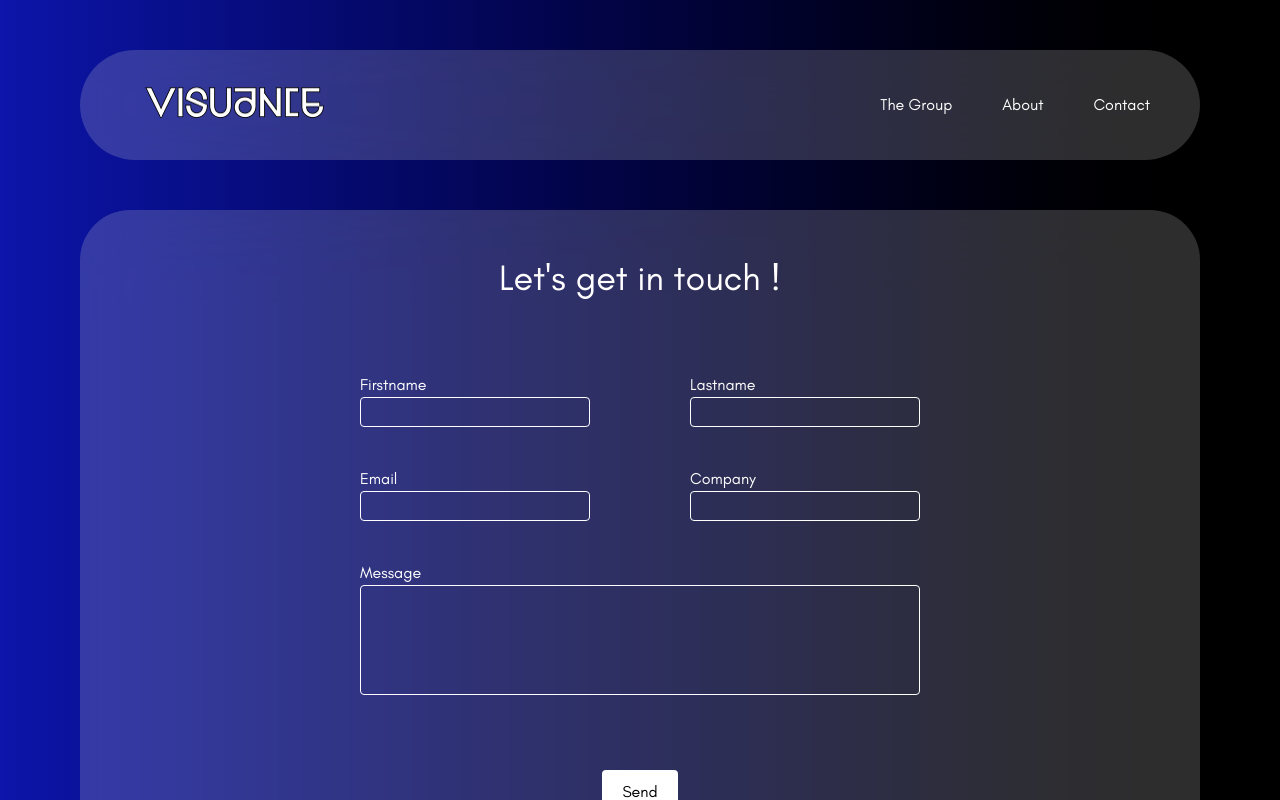
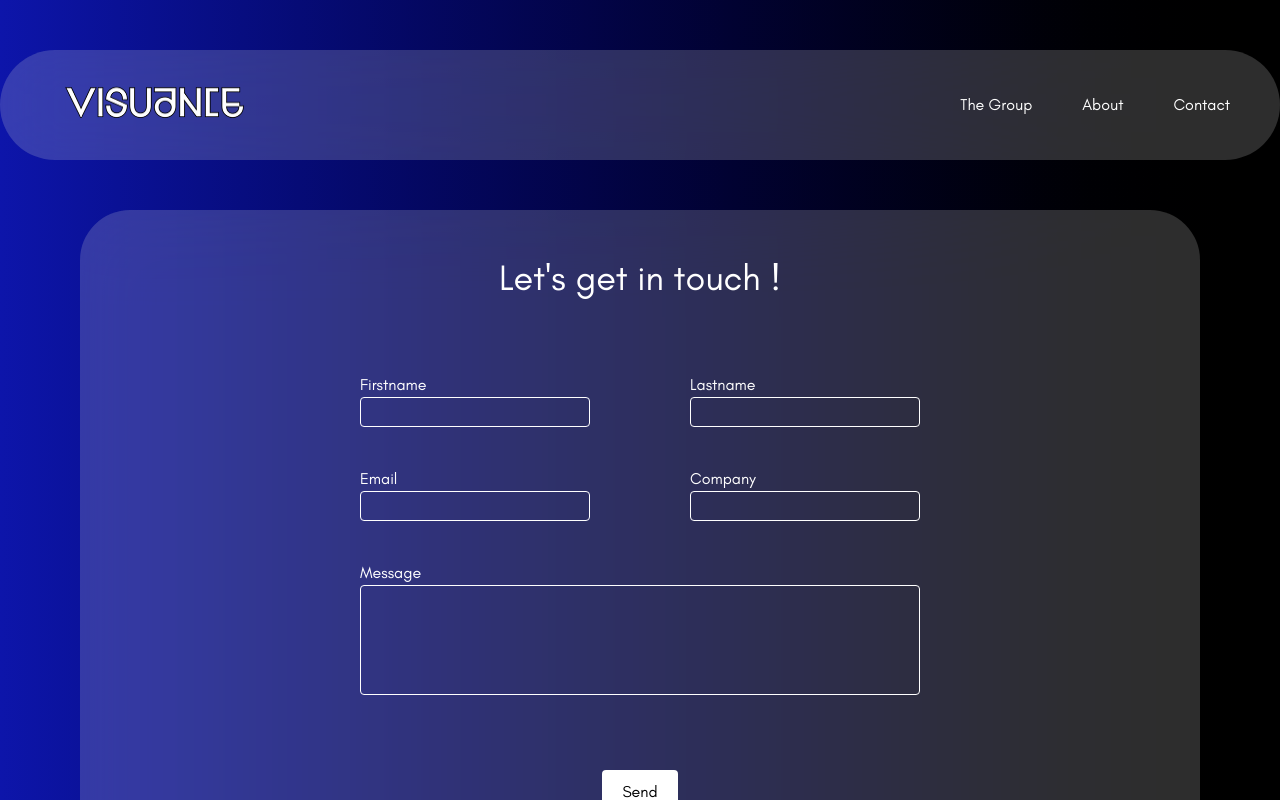
Before and after one commit to 4skygroup/visuance, a React (Vite) app: page /contact in a window 1280 px wide. Shown: the top 800 px of the page. Built offline with nearby package versions, Linux system fonts and the light colour scheme.

Commit message:
New Header size

```diff
--- a/src/components/Header.tsx
+++ b/src/components/Header.tsx
@@ -10,7 +10,7 @@ export default function Header() {
 
   return (
     <header
-      className={`max-sm:-mx-20 max-sm:px-0 max-sm:rounded-none ${burgerClicked ? "" : "backdrop-blur-2xl"} bg-light-gray/20 sm:w-full flex items-center justify-between sm:max-md:px-5  px-12.5 py-5 rounded-full`}
+      className={`max-sm:-mx-20 max-sm:px-0 max-sm:rounded-none ${burgerClicked ? "" : "backdrop-blur-2xl"} bg-light-gray/20 sm:max-md:w-full flex items-center justify-between sm:max-md:px-5 xl:w-[calc(90%)] xl:self-center xl:max-w-360 xl:min-w-7xl px-12.5 py-5 rounded-full`}
     >
       <Link to="/">
         <img
```
